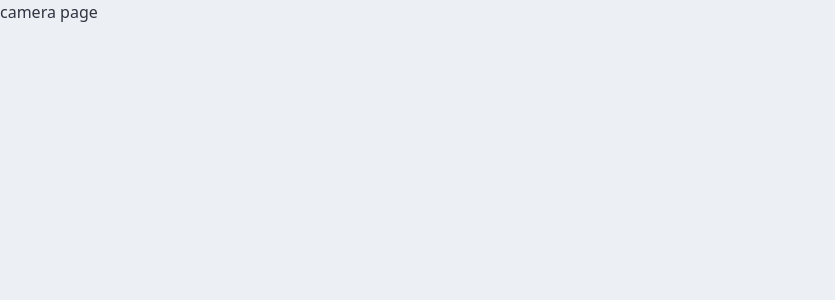
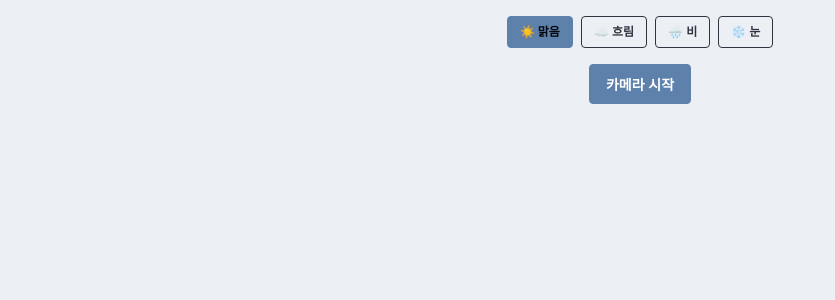
Before and after one commit to BabyEham/weather4cuts, a React (Vite) app: page /camera in a window 1280 px wide. Shown: the top 300 px of the page, without its empty margins (0-835 px from the left). Built offline with nearby package versions, Linux system fonts and the light colour scheme.

Commit message:
feat: add camera

```diff
--- /dev/null
+++ b/src/components/Camera.tsx
@@ -0,0 +1,265 @@
+import { useRef, useState } from "react";
+
+// 프레임 이미지 import
+import sunnyFrame1 from "../assets/frame/sunny/sunny-1.png";
+import sunnyFrame2 from "../assets/frame/sunny/sunny-2.png";
+import sunnyFrame3 from "../assets/frame/sunny/sunny-3.png";
+import sunnyFrame4 from "../assets/frame/sunny/sunny-4.png";
+
+import cloudyFrame1 from "../assets/frame/cloudy/cloudy-1.png";
+import cloudyFrame2 from "../assets/frame/cloudy/cloudy-2.png";
+import cloudyFrame3 from "../assets/frame/cloudy/cloudy-3.png";
+import cloudyFrame4 from "../assets/frame/cloudy/cloudy-4.png";
+
+import rainyFrame1 from "../assets/frame/rainy/rainy-1.png";
+import rainyFrame2 from "../assets/frame/rainy/rainy-2.png";
+import rainyFrame3 from "../assets/frame/rainy/rainy-3.png";
+import rainyFrame4 from "../assets/frame/rainy/rainy-4.png";
+
+import snowyFrame1 from "../assets/frame/snowy/snowy-1.png";
+import snowyFrame2 from "../assets/frame/snowy/snowy-2.png";
+import snowyFrame3 from "../assets/frame/snowy/snowy-3.png";
+import snowyFrame4 from "../assets/frame/snowy/snowy-4.png";
+
+type Weather = "sunny" | "cloudy" | "rainy" | "snowy";
+
+const weatherFrames: Record<Weather, string[]> = {
+  sunny: [sunnyFrame1, sunnyFrame2, sunnyFrame3, sunnyFrame4],
+  cloudy: [cloudyFrame1, cloudyFrame2, cloudyFrame3, cloudyFrame4],
+  rainy: [rainyFrame1, rainyFrame2, rainyFrame3, rainyFrame4],
+  snowy: [snowyFrame1, snowyFrame2, snowyFrame3, snowyFrame4],
+};
+
+export default function Camera() {
+  const videoRef = useRef<HTMLVideoElement>(null);
+  const frameRef = useRef<HTMLImageElement>(null);
+  const containerRef = useRef<HTMLDivElement>(null);
+  const [images, setImages] = useState<string[]>([]);
+  const [isCameraActive, setIsCameraActive] = useState(false);
+  const [weather, setWeather] = useState<Weather>("sunny");
+  const [frameDimensions, setFrameDimensions] = useState({
+    width: 0,
+    height: 0,
+  });
+  const isFrameSizeSet = useRef(false);
+
+  const startCamera = async () => {
+    const stream = await navigator.mediaDevices.getUserMedia({
+      video: { facingMode: "environment" },
+    });
+    if (videoRef.current) {
+      videoRef.current.srcObject = stream;
+      setIsCameraActive(true);
+    }
+  };
+
+  const takePhoto = () => {
+    const video = videoRef.current;
+    const frame = frameRef.current;
+    if (!video || !frame || !frame.complete) return;
+
+    // 최대 4장까지만 촬영 가능
+    if (images.length >= 4) {
+      alert("최대 4장까지 촬영할 수 있습니다.");
+      return;
+    }
+
+    const canvas = document.createElement("canvas");
+    // 화면에 표시되는 크기 사용 (frameDimensions)
+    canvas.width = frameDimensions.width;
+    canvas.height = frameDimensions.height;
+
+    const context = canvas.getContext("2d");
+    if (context) {
+      // 비디오 그리기 (좌우 반전)
+      context.save();
+      context.scale(-1, 1);
+      context.drawImage(video, -canvas.width, 0, canvas.width, canvas.height);
+      context.restore();
+
+      // 프레임 이미지 그리기 (좌우 반전 적용)
+      context.save();
+      context.scale(-1, 1);
+      context.drawImage(frame, -canvas.width, 0, canvas.width, canvas.height);
+      context.restore();
+
+      const dataUrl = canvas.toDataURL("image/png");
+      setImages((prev) => [...prev, dataUrl]);
+    }
+  };
+
+  const resetPhotos = () => {
+    setImages([]);
+    isFrameSizeSet.current = false;
+  };
+
+  const stopCamera = () => {
+    if (videoRef.current?.srcObject) {
+      const stream = videoRef.current.srcObject as MediaStream;
+      stream.getTracks().forEach((track) => track.stop());
+      videoRef.current.srcObject = null;
+      setIsCameraActive(false);
+    }
+  };
+
+  return (
+    <div className="min-h-screen bg-base-100 p-4">
+      <div className="container mx-auto max-w-4xl">
+        {/* 날씨 선택 */}
+        <div className="flex justify-center gap-2 mb-4">
+          <button
+            className={`btn btn-sm ${
+              weather === "sunny" ? "btn-primary" : "btn-outline"
+            }`}
+            onClick={() => setWeather("sunny")}
+          >
+            ☀️ 맑음
+          </button>
+          <button
+            className={`btn btn-sm ${
+              weather === "cloudy" ? "btn-primary" : "btn-outline"
+            }`}
+            onClick={() => setWeather("cloudy")}
+          >
+            ☁️ 흐림
+          </button>
+          <button
+            className={`btn btn-sm ${
+              weather === "rainy" ? "btn-primary" : "btn-outline"
+            }`}
+            onClick={() => setWeather("rainy")}
+          >
+            🌧️ 비
+          </button>
+          <button
+            className={`btn btn-sm ${
+              weather === "snowy" ? "btn-primary" : "btn-outline"
+            }`}
+            onClick={() => setWeather("snowy")}
+          >
+            ❄️ 눈
+          </button>
+        </div>
+
+        {/* 카메라 화면 */}
+        <div
+          ref={containerRef}
+          className="relative mb-4 mx-auto"
+          style={{
+            width: frameDimensions.width || "auto",
+            height: frameDimensions.height || "auto",
+            maxWidth: "500px",
+            maxHeight: "80vh",
+          }}
+        >
+          <video
+            ref={videoRef}
+            className="absolute top-0 left-0 w-full h-full object-cover transform rotate-y-180"
+            autoPlay
+            playsInline
+            style={{ transform: "scaleX(-1)" }}
+          />
+          {/* 촬영 프레임 오버레이 */}
+          {isCameraActive && images.length < 4 && (
+            <img
+              ref={frameRef}
+              src={weatherFrames[weather][images.length]}
+              alt={`frame-${images.length + 1}`}
+              className="absolute top-0 left-0 w-full h-full pointer-events-none"
+              onLoad={(e) => {
+                // 첫 프레임 로드 시에만 크기 설정
+                if (!isFrameSizeSet.current) {
+                  const img = e.currentTarget;
+                  const maxWidth = 500;
+                  const aspectRatio = img.naturalHeight / img.naturalWidth;
+                  const width = Math.min(img.naturalWidth, maxWidth);
+                  const height = width * aspectRatio;
+
+                  setFrameDimensions({
+                    width: width,
+                    height: height,
+                  });
+                  isFrameSizeSet.current = true;
+                }
+              }}
+            />
+          )}
+        </div>
+
+        {/* 버튼 영역 */}
+        <div className="flex justify-center gap-4 mb-6">
+          {!isCameraActive ? (
+            <button
+              className="btn btn-primary text-white"
+              onClick={startCamera}
+            >
+              카메라 시작
+            </button>
+          ) : (
+            <>
+              <button
+                className="btn btn-secondary text-white"
+                onClick={takePhoto}
+                disabled={images.length >= 4}
+              >
+                촬영 ({images.length}/4)
+              </button>
+              <button className="btn btn-ghost" onClick={stopCamera}>
+                카메라 종료
+              </button>
+              {images.length > 0 && (
+                <button
+                  className="btn btn-warning text-white"
+                  onClick={resetPhotos}
+                >
+                  다시 촬영
+                </button>
+              )}
+            </>
+          )}
+        </div>
+
+        {/* 촬영된 사진 프레임 */}
+        {images.length > 0 && (
+          <div className="card bg-base-200 shadow-xl p-4">
+            <h3 className="text-xl font-bold mb-4 text-center">
+              촬영된 사진 ({images.length}/4)
+            </h3>
+            <div className="grid grid-cols-2 gap-4">
+              {images.map((img, index) => (
+                <div key={index} className="relative">
+                  <img
+                    src={img}
+                    className="w-full h-auto rounded-lg shadow-md"
+                    alt={`captured-${index + 1}`}
+                  />
+                  <div className="absolute top-2 left-2 badge badge-primary">
+                    {index + 1}
+                  </div>
+                </div>
+              ))}
+              {/* 빈 프레임 표시 */}
+              {Array.from({ length: 4 - images.length }).map((_, index) => (
+                <div
+                  key={`empty-${index}`}
+                  className="aspect-3/4 bg-base-300 rounded-lg flex items-center justify-center"
+                >
+                  <span className="text-base-content/50 text-lg">
+                    {images.length + index + 1}
+                  </span>
+                </div>
+              ))}
+            </div>
+            {images.length === 4 && (
+              <div className="mt-4 text-center">
+                <button className="btn btn-success text-white btn-lg">
+                  완성! 결과 보기
+                </button>
+              </div>
+            )}
+          </div>
+        )}
+      </div>
+    </div>
+  );
+}
--- a/src/pages/CameraPage.tsx
+++ b/src/pages/CameraPage.tsx
@@ -1,7 +1,9 @@
+import Camera from "../components/Camera";
+
 export default function CameraPage () {
   return (
     <>
-    <div>camera page</div>
+      <Camera/>
     </>
   )
 }
```
